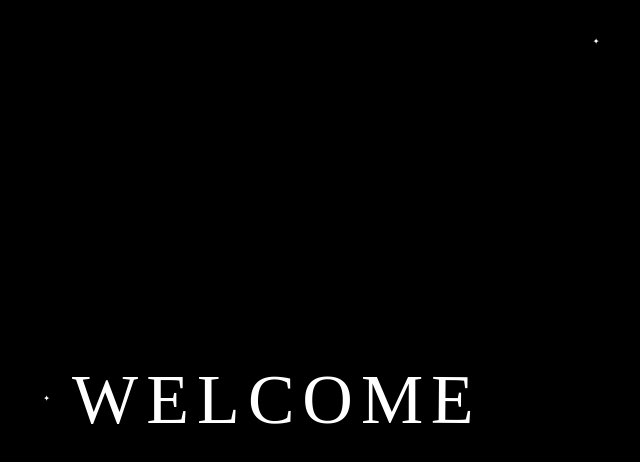
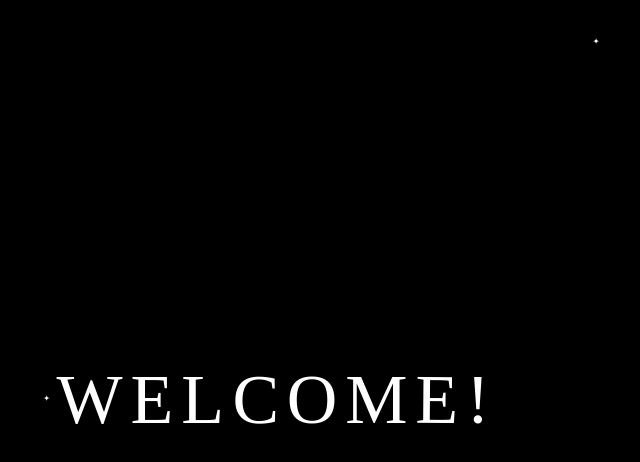
Before and after one commit to protonated-123/welcome_page, a plain HTML site: page index.html in a window 1280 px wide. Shown: the whole page, without its empty margins (363-1003 px from the left). Drawn offline with Linux system fonts and the light colour scheme; a web font is replaced by a local one.

Commit message:
Fix HTML encoding issues in index.html

```diff
--- a/index.html
+++ b/index.html
@@ -60,7 +60,7 @@ body {
 <body>
 
 <div id="welcome">
-  <span>W</span><span>E</span><span>L</span><span>C</span><span>O</span><span>M</span><span>E</span>
+  <span>W</span><span>E</span><span>L</span><span>C</span><span>O</span><span>M</span><span>E</span><span>!</span>
 </div>
 
 <script>
```
